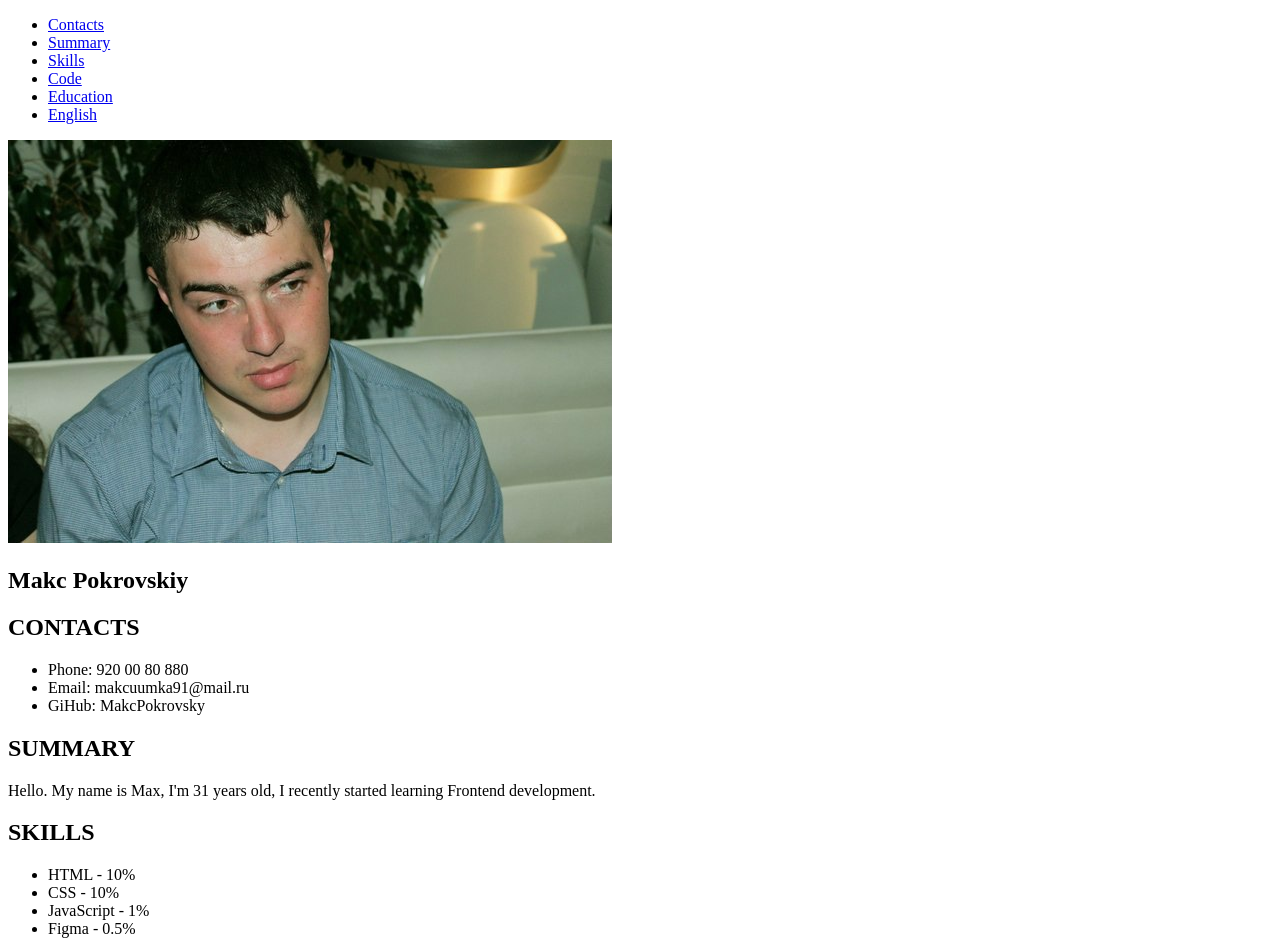
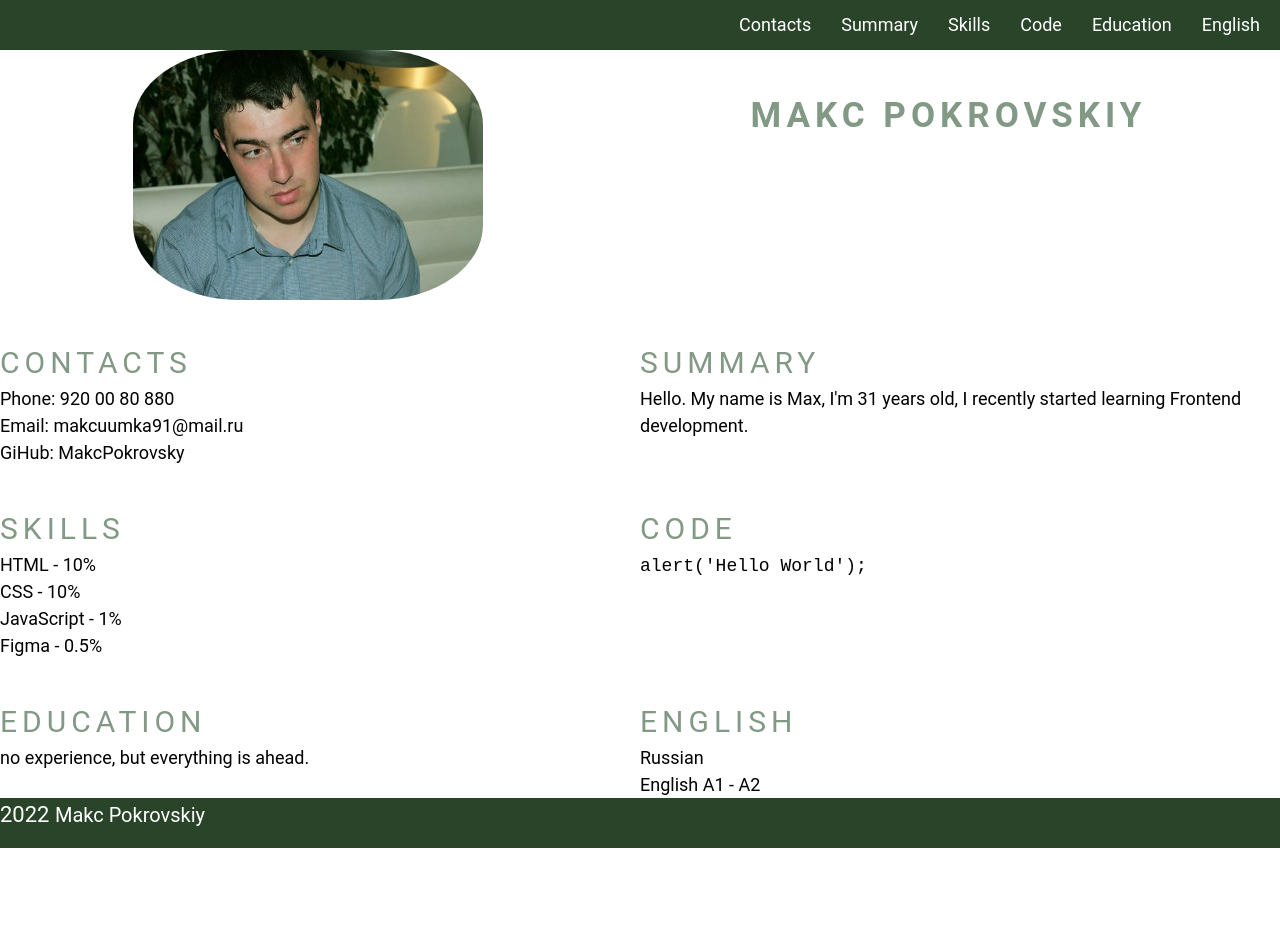
Before and after one commit to MakcPokrovsky/rsschool-cv, a plain HTML site: page index.html in a window 1280 px wide. Shown: the top 952 px of the page. After the commit the page ends 848 px from the top, so only its background shows below. Drawn offline with Linux system fonts and the light colour scheme.

Commit message:
feat:designed style CSS

```diff
--- a/index.html
+++ b/index.html
@@ -6,7 +6,7 @@
     <meta http-equiv="X-UA-Compatible" content="IE=edge">
     <meta name="viewport" content="width=device-width, initial-scale=1.0">
     <title>CV</title>
-    <link rel="stylesheet" href="styles.css">
+    <link rel="stylesheet" href="style.css">
 </head>
 
 <body>
--- a/style.css
+++ b/style.css
@@ -0,0 +1,137 @@
+* {
+    padding: 0px;
+    margin: 0px;
+    border: none;
+}
+
+* {
+    box-sizing: border-box;
+}
+
+html {
+    scroll-behavior: smooth;
+}
+
+.header {
+    background-color: rgb(42, 68, 42);
+}
+
+
+
+body {
+    min-height: 100vh;
+    display: flex;
+    flex-direction: column;
+    justify-content: space-between;
+    font-family: 'Roboto', sans-serif;
+    font-size: 18px;
+    font-weight: 400;
+    line-height: 1.5;
+    color: black;
+
+}
+
+/* .header {
+    border: 1px solid black;
+}
+
+.main {
+    border: 1px solid black;
+} */
+
+li {
+    list-style: none;
+}
+
+.footer {
+    background-color: rgb(42, 68, 42);
+    color: aliceblue;
+    height: 50px;
+}
+
+.container {
+    max-width: 1440px;
+    margin: 0 auto;
+}
+
+.nav-list {
+    display: flex;
+    justify-content: flex-end;
+    align-items: center;
+    list-style: none;
+    padding: 0 20px;
+    line-height: 50px;
+}
+
+.nav-link {
+    padding-left: 30px;
+    text-decoration: none;
+    color: white;
+    transition: color 0.5s;
+}
+
+.nav-link:hover {
+    color: #4d2323;
+}
+
+.main-container {
+    display: flex;
+    flex-wrap: wrap;
+}
+
+.section {
+    width: 50%;
+}
+
+@media (max-width: 768px) {
+    .section {
+        width: 100%;
+    }
+}
+
+.section-title {
+    font-size: 30px;
+    font-weight: 400;
+    text-transform: uppercase;
+    letter-spacing: 5px;
+    color: #829985;
+    margin-top: 40px;
+}
+
+img {
+    height: 250px;
+    width: 350px;
+    /* margin-right: 500px; */
+    border-radius: 30%;
+}
+
+.pro {
+    width: 100%;
+}
+
+.profile-content {
+    display: flex;
+    flex-wrap: wrap;
+    width: 100%;
+    justify-content: space-around;
+}
+
+.footer-content {
+    color: white;
+    font-size: 22px;
+}
+
+.footer-link {
+    color: white;
+    font-size: 20px;
+    text-decoration: none;
+}
+
+.footer-link:hover {
+    color: #4d2323;
+}
+
+.name {
+    font-size: 35px;
+    font-weight: 700;
+}
```
